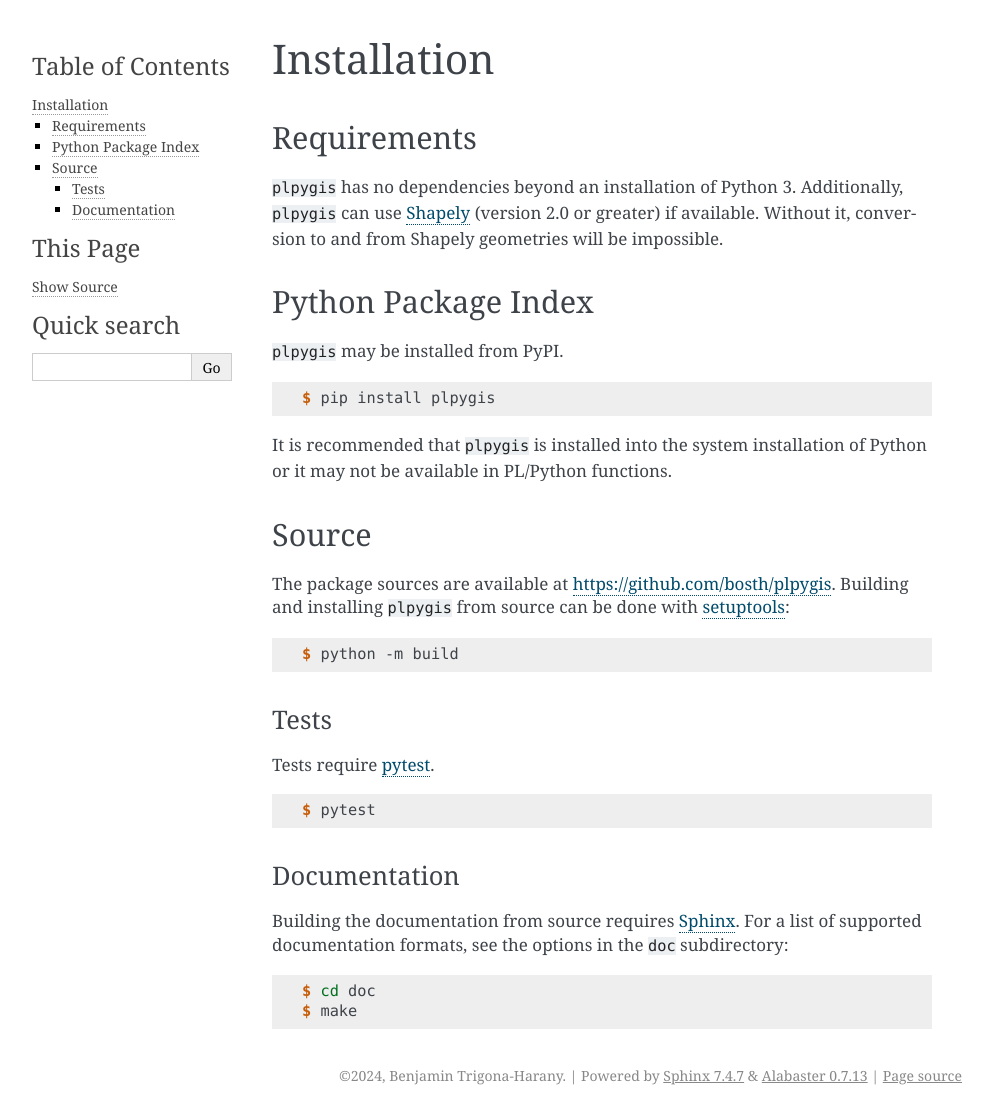
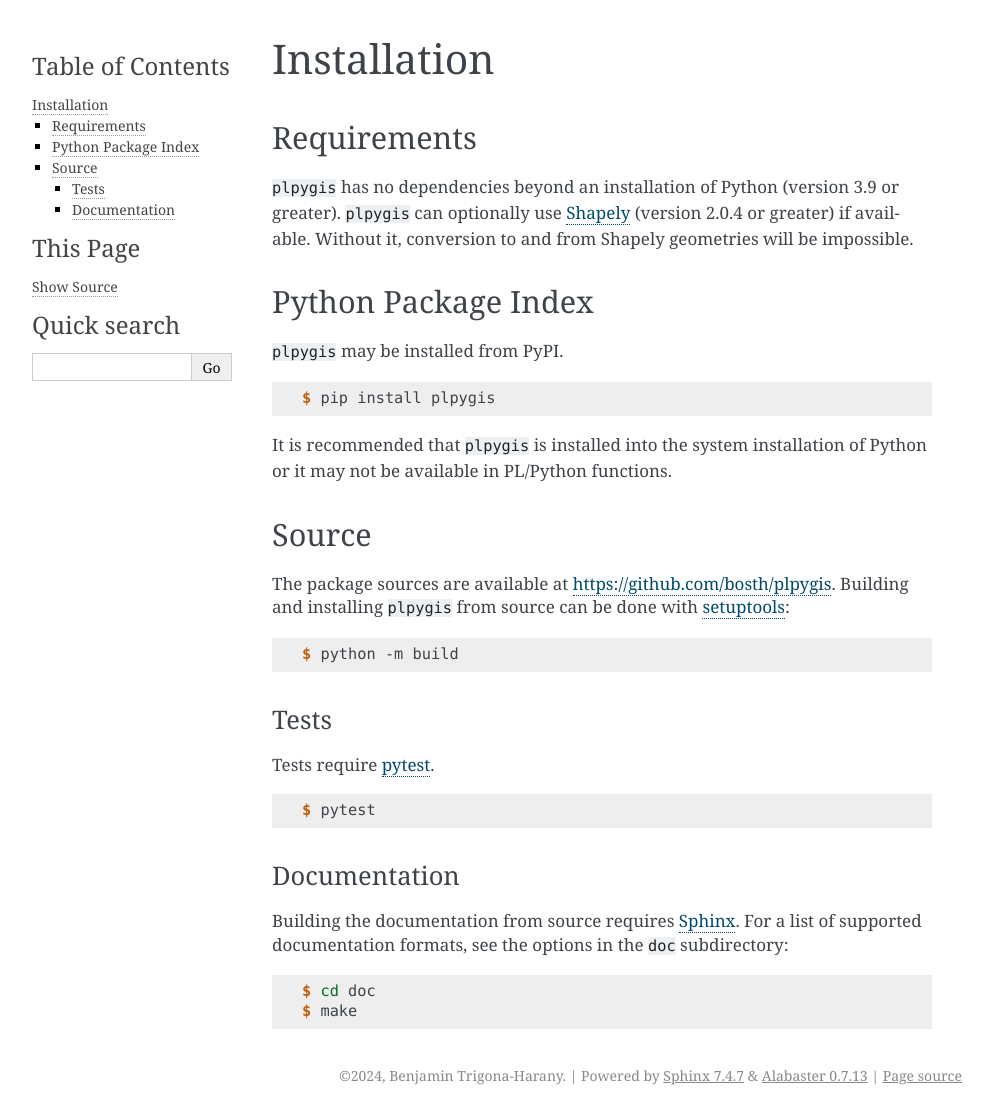
Before and after one commit to bosth/plpygis, a Sphinx documentation site: the page built from doc/source/installation.rst, in a window 1280 px wide. Shown: the whole page, without its empty margins (148-1140 px from the left). Built offline with Sphinx 7.4.7, drawn with Linux system fonts in a browser that asks for light colours.

Commit message:
Require Python 3.9 or greater

```diff
--- a/doc/source/installation.rst
+++ b/doc/source/installation.rst
@@ -4,7 +4,7 @@
 Requirements
 ------------
 
-``plpygis`` has no dependencies beyond an installation of Python 3. Additionally, ``plpygis`` can use `Shapely <https://github.com/Toblerity/Shapely>`_ (version 2.0 or greater) if available. Without it, conversion to and from Shapely geometries will be impossible.
+``plpygis`` has no dependencies beyond an installation of Python (version 3.9 or greater). ``plpygis`` can optionally use `Shapely <https://github.com/Toblerity/Shapely>`_ (version 2.0.4 or greater) if available. Without it, conversion to and from Shapely geometries will be impossible.
 
 Python Package Index
 --------------------
--- a/pyproject.toml
+++ b/pyproject.toml
@@ -7,7 +7,7 @@
 dynamic = ["version"]
 description = "Python tools for PostGIS"
 readme = "README.md"
-requires-python = ">=3.8"
+requires-python = ">=3.9"
 authors = [{name = "Benjamin Trigona-Harany", email = "plpygis@jaxartes.net"}]
 license = {text = "GPL-3.0-only"}
 classifiers = [
```
Also changed, not shown: 1 other file.
